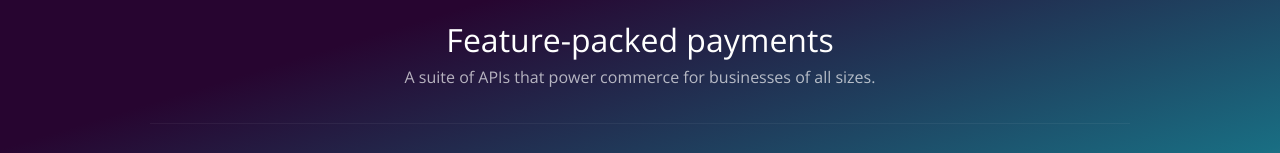
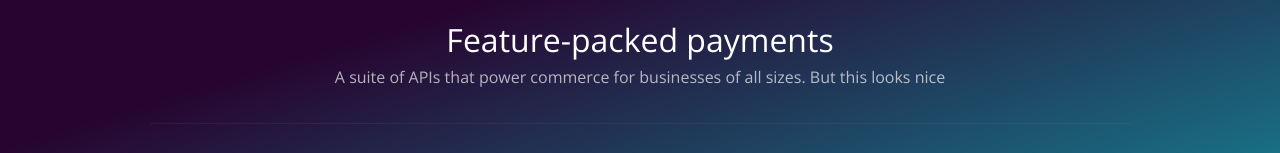
Before and after one commit to ammark/Stripe-Clone, a plain HTML site: page index.html in a window 1280 px wide. Shown: the top 153 px of the page. Drawn offline with nearby package versions, Linux system fonts and the light colour scheme; grey boxes are pictures that could not be loaded.

Commit message:
modified the html file

```diff
--- a/index.html
+++ b/index.html
@@ -13,7 +13,7 @@
     <div id="main-content">
         <header class="title inner-col nav-animation-element">
             <h1>Feature-packed payments</h1>
-            <p>A suite of APIs that power commerce for businesses of all sizes.</p>
+            <p>A suite of APIs that power commerce for businesses of all sizes. But this looks nice</p>
             <nav class="sections">
                 <ul>
                     <li class="shown">
```
